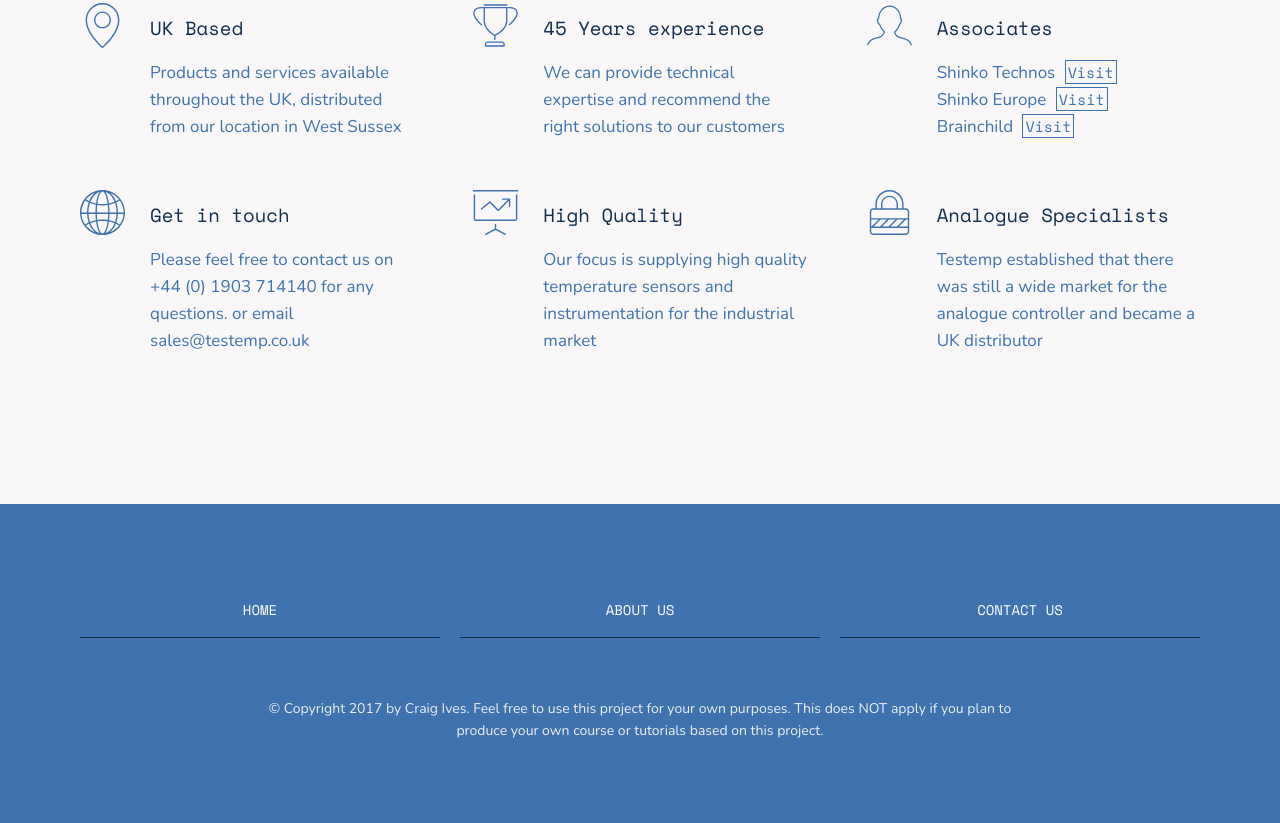
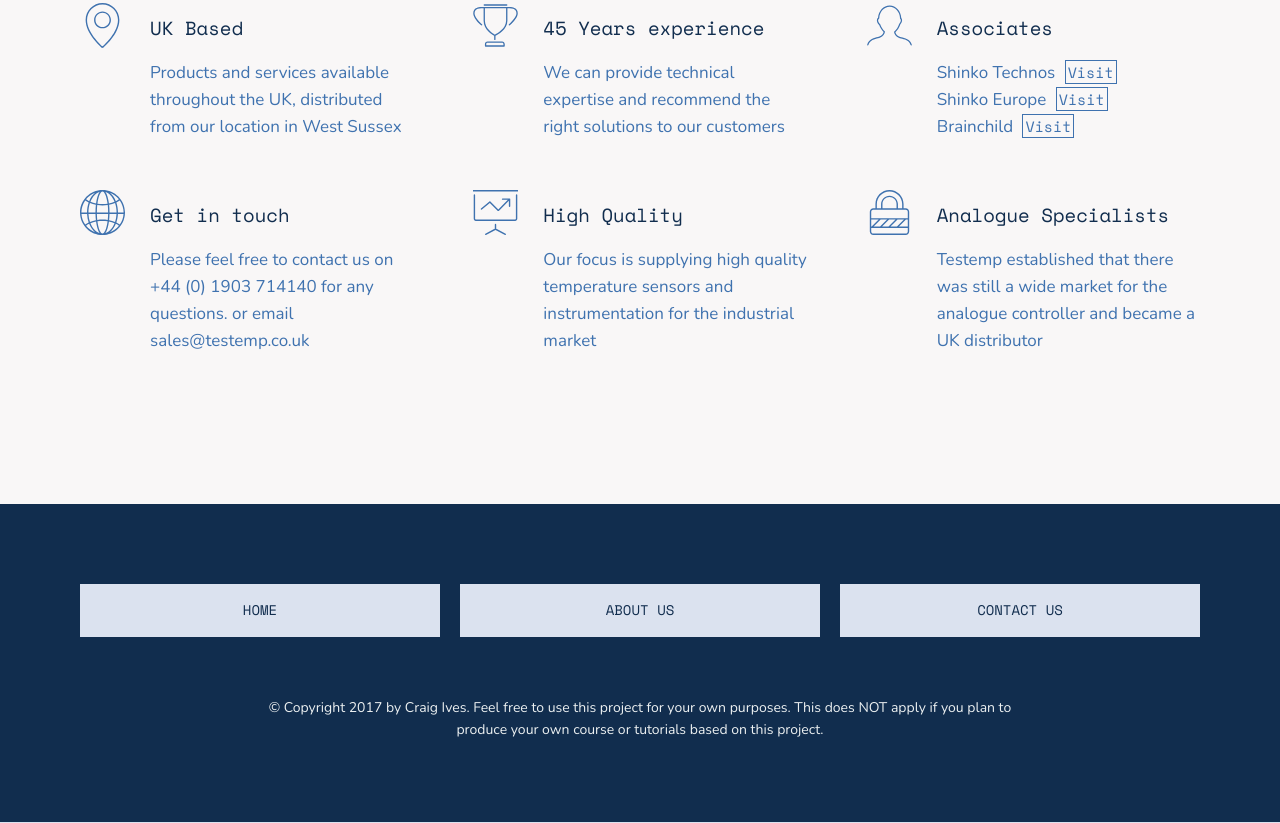
Before and after one commit to craig12454/testemp, a website: page index.html in a window 1280 px wide. Shown: the part 1090-1913 px from the top of the page. Drawn offline with nearby package versions, Linux system fonts and the light colour scheme.

Commit message:
footer color change

```diff
--- a/sass/_footer.scss
+++ b/sass/_footer.scss
@@ -1,5 +1,5 @@
 .footer {
-    background-color: $color-secondary;
+    background-color: $color-secondary-dark;
     grid-column: full-start / full-end;
     grid-row: 4 / 5;
     padding: 8rem;
@@ -7,7 +7,6 @@
 
 .nav {
     list-style: none;
-
     display: grid;
     grid-template-columns: repeat(auto-fit, minmax(15rem, 1fr));
     grid-gap: 2rem;
@@ -16,7 +15,7 @@
     &__link:link,
     &__link:visited {
         font-size: 1.4rem;
-        color: #fff;
+        color: $color-secondary-dark;
         text-decoration: none;
         font-family: $font-display;
         text-transform: uppercase;
@@ -24,12 +23,11 @@
         padding: 1.5rem;
         display: block;
         transition: all .2s;
-        border-bottom: 1px solid $color-secondary-dark;
+        background-color: $color-primary-dark;
     }
 
     &__link:hover,
     &__link:active {
-        background-color: $color-secondary-dark;
         transform: translateY(-3px);
     }
 }
```
Also changed, not shown: css/style.css.
